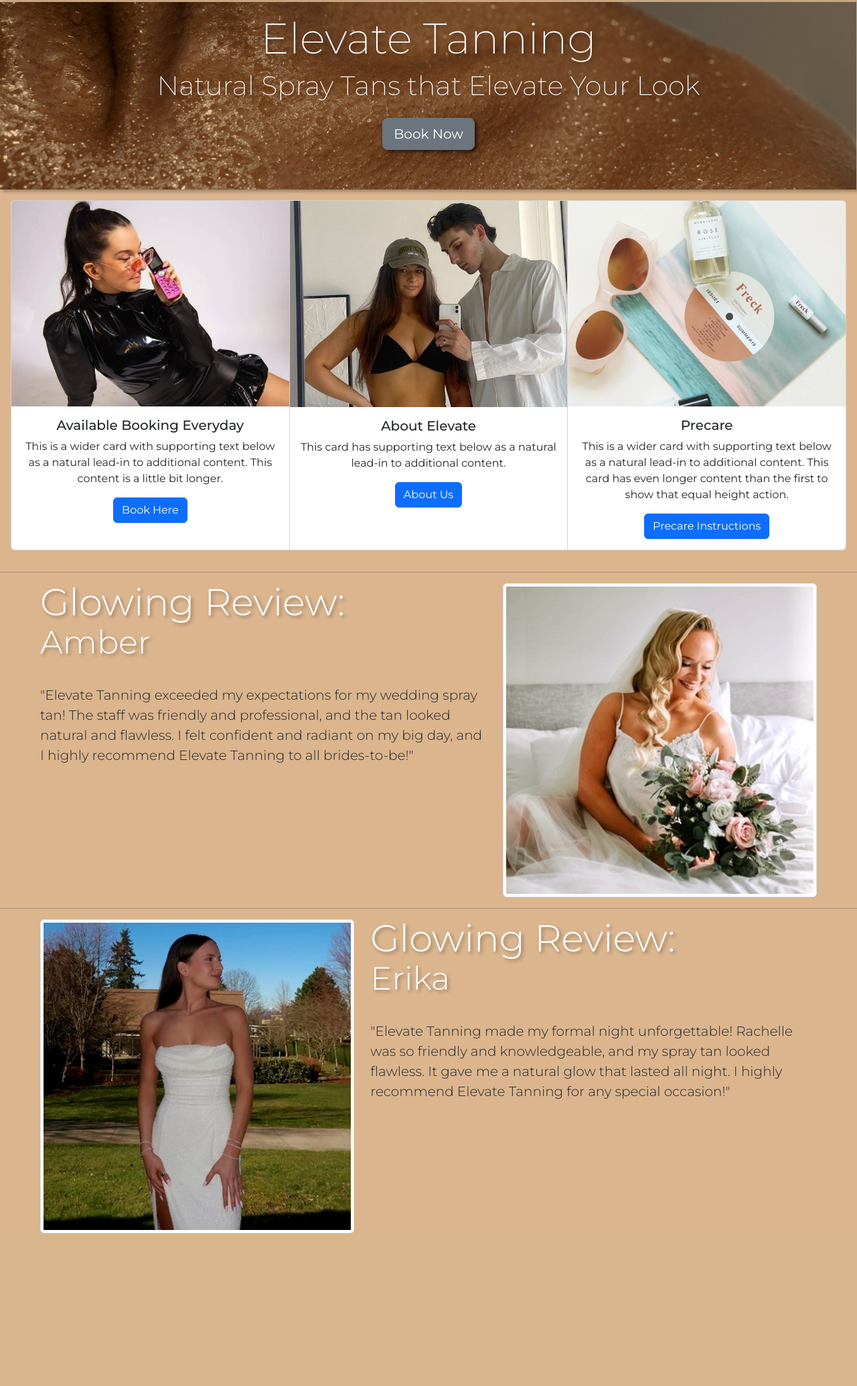
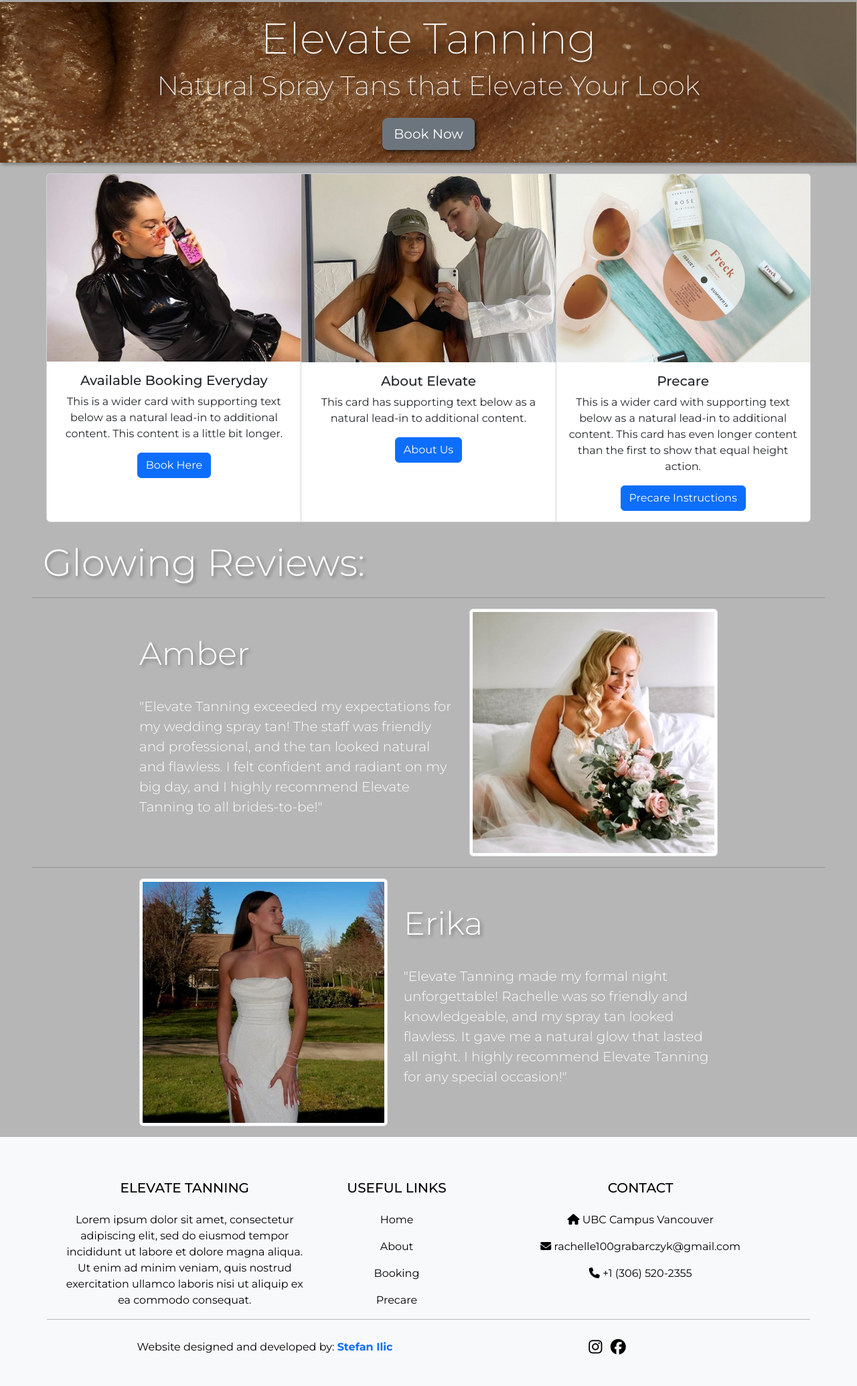
Before and after one commit to StefanLearnsCS/Elevate-Tanning, a Django app: page / in a window 1280 px wide. Shown: the part 50-2120 px from the top of the page at 67% size. Before the commit the page ends 1892 px from the top, so only its background shows below. Run offline with Django 5.2, Linux system fonts and the light colour scheme.

Commit message:
Homepage complete, About HTML, Url and View created

```diff
--- a/Elevate/static/css/style.css
+++ b/Elevate/static/css/style.css
@@ -9,7 +9,7 @@ main {
 
 body {
   min-height: 100vh;
-  background-color: rgb(218, 181, 142);
+  background-color: rgb(182, 182, 182);
   font-family: 'Montserrat';
 }
 
@@ -87,7 +87,7 @@ nav li:first-child{
 
 section {
   background-image: url("../img/tan-carousel-8.jpg");
-  height: 35vh;
+  height: 30vh;
   background-size: cover;
   background-position: center;
   padding-top: 1rem;
@@ -102,10 +102,12 @@ section h1,h2 {
 
 .custom-h1 {
   font-size: 4em;
+  user-select: none;
 }
 
 .custom-h2 {
   font-size: 2.5em;
+  user-select: none;
 }
 
 #header-btn {
@@ -122,7 +124,7 @@ section h1,h2 {
   }
 
   #header-btn {
-    margin-top: 1rem;
+    margin-top: 1.5rem;
   }
 }
 
@@ -178,7 +180,7 @@ section h1,h2 {
   }
 
   #header-btn {
-    margin-top: 1rem;
+    margin-top: 2rem;
   }
 
 }
--- a/Elevate/templates/base.html
+++ b/Elevate/templates/base.html
@@ -12,7 +12,7 @@
     <link rel="preconnect" href="https://fonts.gstatic.com" crossorigin>
     <link href="https://fonts.googleapis.com/css2?family=Montserrat:ital,wght@0,100..900;1,100..900&display=swap" rel="stylesheet">
     <link href="https://cdn.jsdelivr.net/npm/bootstrap@5.3.3/dist/css/bootstrap.min.css" rel="stylesheet" integrity="sha384-QWTKZyjpPEjISv5WaRU9OFeRpok6YctnYmDr5pNlyT2bRjXh0JMhjY6hW+ALEwIH" crossorigin="anonymous">
-
+    <link href="https://cdnjs.cloudflare.com/ajax/libs/font-awesome/6.5.2/css/all.min.css" rel="stylesheet" type="text/css">
 
     <link
       rel="preload"
@@ -28,6 +28,6 @@
 
     <main>{% block content %} {% endblock %}</main>
 
-    <!-- {% include 'partials/footer.html' %}  -->
+    {% include 'partials/footer.html' %}
   </body>
 </html>
--- a/Elevate/templates/index.html
+++ b/Elevate/templates/index.html
@@ -17,8 +17,8 @@
         </div>
     </div>
 </section>
-
-<div class="card-group" style="padding: 1rem;">
+<div class="col-xl-11 mx-auto">
+  <div class="card-group" style="padding: 1rem; justify-content: center;">
       <div class="card text-center">
         <img src="{% static 'img/elevate-lauren.jpg' %}" class="card-img-top" alt="...">
         <div class="card-body">
@@ -32,7 +32,7 @@
         <div class="card-body">
           <h5 class="card-title"> About Elevate </h5>
           <p class="card-text">This card has supporting text below as a natural lead-in to additional content.</p>
-        <a href="#" class="btn btn-primary">About Us</a>
+          <a href="{% url 'about' %}" class="btn btn-primary">About Us</a>
         </div>
       </div>
       <div class="card text-center">
@@ -44,32 +44,30 @@
         </div>
       </div>
     </div>
+</div>
 
+  <div class="row featurette" style="margin: 0 3rem 0 3rem; max-width: 100%; justify-content: center; align-items: center;">
+    <h2 class="featurette-heading fw-light lh-1 display-4" style="padding: 1rem;">Glowing Reviews: </h2>
     <hr class="featurette-divider">
-
-  <div class="row featurette" style="margin: 0 3rem 0 3rem; max-width: 100%; justify-content: center;">
-    <div class="col-md-7">
-      <h2 class="featurette-heading fw-light lh-1 display-4">Glowing Review: </h2>
+    <div class="col-md-7 col-xl-5">
       <h2 class="featurette-heading fw-light lh-1 display-5">Amber</h2>
-      <p class="lead" style="padding-top: 2rem;" >"Elevate Tanning exceeded my expectations for my wedding spray tan! The staff was friendly and professional,
+      <p class="lead" style="padding-top: 2rem; color: white;" >"Elevate Tanning exceeded my expectations for my wedding spray tan! The staff was friendly and professional,
         and the tan looked natural and flawless. I felt confident and radiant on my big day, and I highly recommend Elevate Tanning to all brides-to-be!"</p>
     </div>
-    <div class="col-md-5">
+    <div class="col-md-5 col-lg-4">
       <img class="img-fluid img-thumbnail" src="{% static 'img/elevate-amber.jpg' %}">
     </div>
   </div>
 
+  <div class="row featurette" style="margin: 1rem 3rem 1rem 3rem; max-width: 100%; justify-content: center; align-items: center;">
     <hr class="featurette-divider">
-
-  <div class="row featurette" style="margin: 0 3rem 0 3rem; max-width: 100%; justify-content: center;">
-    <div class="col-md-7 order-md-2">
-      <h2 class="featurette-heading fw-light lh-1 display-4">Glowing Review: </h2>
+    <div class="col-md-7 col-xl-5 order-md-2">
       <h2 class="featurette-heading fw-light lh-1 display-5">Erika</h2>
-      <p class="lead" style="padding-top: 2rem;">"Elevate Tanning made my formal night unforgettable! Rachelle was so friendly and knowledgeable,
+      <p class="lead" style="padding-top: 2rem; color: white;">"Elevate Tanning made my formal night unforgettable! Rachelle was so friendly and knowledgeable,
         and my spray tan looked flawless. It gave me a natural glow that lasted all night. I highly recommend Elevate
         Tanning for any special occasion!"</p>
     </div>
-    <div class="col-md-5 order-md-1">
+    <div class="col-md-5 col-lg-4 order-md-1" style="justify-content: center;">
       <img class="img-fluid img-thumbnail" src="{% static 'img/elevate-erika.jpg' %}">
     </div>
   </div>
--- a/Elevate/templates/partials/footer.html
+++ b/Elevate/templates/partials/footer.html
@@ -0,0 +1,71 @@
+{% load static %}
+
+<footer style="margin-top: 1rem;">
+    <div class="bg-light text-black pt-5 pb-4">
+        <div class="container text-center text-md-left">
+            <div class="row text-center text-md-left">
+                <div class="col-md-4 col-lg-4 col-xl-4 mx-auto mt-3">
+                    <h5 class="text-uppercase mb-4 font-weight-normal"> Elevate Tanning </h5>
+                    <p> Lorem ipsum dolor sit amet, consectetur adipiscing elit, sed do eiusmod tempor
+                        incididunt ut labore et dolore magna aliqua. Ut enim ad minim veniam, quis nostrud exercitation
+                        ullamco laboris nisi ut aliquip ex ea commodo consequat.</p>
+                </div>
+                <div class="col-md-2 col-lg-2 col-xl-2 mx-auto mt-3">
+                    <h5 class="text-uppercase mb-4 font-weight-normal"> Useful Links</h5>
+                    <p>
+                        <a href="{% url 'index' %}" class="text-black" style="text-decoration: none;"> Home </a>
+                    </p>
+                    <p>
+                        <a href="{% url 'about' %}" class="text-black" style="text-decoration: none;"> About </a>
+                    </p>
+                    <p>
+                        <a href="#" class="text-black" style="text-decoration: none;"> Booking </a>
+                    </p>
+                    <p>
+                        <a href="#" class="text-black" style="text-decoration: none;"> Precare </a>
+                    </p>
+                </div>
+                <div class="col-md-5 col-lg-5 col-xl-5 mx-auto mt-3">
+                    <h5 class="text-uppercase mb-4 font-weight-normal"> Contact </h5>
+                    <p>
+                        <i class="fas fa-home mr-3"></i> UBC Campus Vancouver
+                    </p>
+                    <p>
+                        <i class="fas fa-envelope mr-3"></i> rachelle100grabarczyk@gmail.com
+                    </p>
+                    <p>
+                        <i class="fas fa-phone mr-3"></i> +1 (306) 520-2355
+                    </p>
+                </div>
+
+                <hr class="mb-4">
+
+                <div class="row align-items-center">
+                    <div class="col-md-6 col-lg-7">
+                        <p> Website designed and developed by:
+                            <a href="#" style="text-decoration: none;">
+                                <strong> Stefan Ilic </strong>
+                            </a>
+                        </p>
+                    </div>
+                    <div class="col-md-5 col-lg-4">
+                        <div class="text-center text-md-right">
+                            <ul class="list-unstyled list-inline">
+                                <li class="list-inline-item">
+                                    <a href="#" class="btn-floating btn-sm text-black" style="font-size: 23px;">
+                                        <i class="fab fa-instagram"></i>
+                                    </a>
+                                </li>
+                                <li class="list-inline-item">
+                                    <a href="#" class="btn-floating btn-sm text-black" style="font-size: 23px;">
+                                        <i class="fab fa-facebook"></i>
+                                    </a>
+                                </li>
+                            </ul>
+                        </div>
+                    </div>
+                </div>
+            </div>
+        </div>
+    </div>
+</footer>
--- a/Elevate/templates/partials/header.html
+++ b/Elevate/templates/partials/header.html
@@ -3,15 +3,15 @@
 <nav>
     <ul class="sidebar">
         <li onclick=hideSidebar()><a href="#"><svg xmlns="http://www.w3.org/2000/svg" height="26px" viewBox="0 -960 960 960" width="26px" fill="#000000"><path d="m256-200-56-56 224-224-224-224 56-56 224 224 224-224 56 56-224 224 224 224-56 56-224-224-224 224Z"/></svg> </a></li>
-        <li class="sidebar-items"><a href="#"> Home </a></li>
-        <li class="sidebar-items"><a href="#"> About </a></li>
+        <li class="sidebar-items"><a href="{% url 'index' %}"> Home </a></li>
+        <li class="sidebar-items"><a href="{% url 'about' %}"> About </a></li>
         <li class="sidebar-items"><a href="#"> Precare </a></li>
         <li class="sidebar-items"><a href="#"> Booking </a></li>
     </ul>
     <ul>
-        <li class="brand-title"><a href="#"> Elevate Tanning </a></li>
-        <li class="hideonMobile"><a href="#"> Home </a></li>
-        <li class="hideonMobile"><a href="#"> About </a></li>
+        <li class="brand-title"><a href="{% url 'index' %}"> Elevate Tanning </a></li>
+        <li class="hideonMobile"><a href="{% url 'index' %}"> Home </a></li>
+        <li class="hideonMobile"><a href="{% url 'about' %}"> About </a></li>
         <li class="hideonMobile"><a href="#"> Precare </a></li>
         <li class="hideonMobile"><a href="#"> Booking </a></li>
         <li class="menu-button" onclick=showSidebar()><a href="#"><svg xmlns="http://www.w3.org/2000/svg" height="26px" viewBox="0 -960 960 960" width="26px" fill="#000000"><path d="M120-240v-80h720v80H120Zm0-200v-80h720v80H120Zm0-200v-80h720v80H120Z"/></svg></a></li>
--- a/Elevate/urls.py
+++ b/Elevate/urls.py
@@ -2,5 +2,6 @@ from django.urls import path
 from . import views
 
 urlpatterns = [
-    path('', views.index, name='index')
+    path('', views.index, name='index'),
+    path('about', views.about, name='about')
 ]
--- a/Elevate/views.py
+++ b/Elevate/views.py
@@ -2,3 +2,6 @@ from django.shortcuts import render
 
 def index(request):
     return render(request, 'index.html', {})
+
+def about(request):
+    return render(request, 'about.html', {})
```
Also changed, not shown: Elevate/templates/about.html (added, +7 -0 lines). Lines whose indentation alone changed are shown as unchanged.
